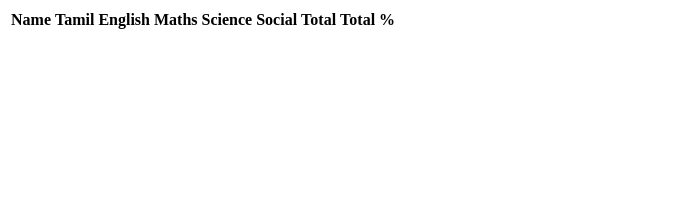
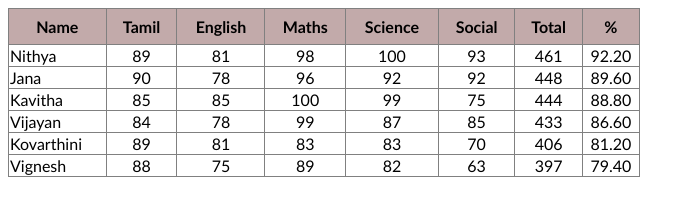
Before and after one commit to nithyavbs/learn, a plain HTML site: page index.html in a window 1280 px wide. Shown: the whole page, without its empty margins (0-695 px from the left). Drawn offline with Linux system fonts and the light colour scheme.

Commit message:
student table sort

```diff
--- a/index.html
+++ b/index.html
@@ -1,22 +1,169 @@
+<!DOCTYPE html>
 <html>
+
 <head>
-        <title>Learning Json</title>
+    <title>Reading JSON</title>
+<style>
+    table {
+  border-collapse: collapse;
+  width: 50%;
+  cell-padding:6px;
+  font-family: 'Gill Sans', 'Gill Sans MT', Calibri, 'Trebuchet MS', sans-serif;
+}
+
+th {
+  text-align: center;
+  padding: 8px;
+  background-color: #c2aaaa;
+}
+</style>
+    <script>
+
+
+        function sortTable() {
+            var table, rows, switching, i, x, y, shouldSwitch;
+            table = document.getElementById("studentsTable");
+            switching = true;
+            /* Make a loop that will continue until
+            no switching has been done: */
+            while (switching) {
+                // Start by saying: no switching is done:
+                switching = false;
+                rows = table.rows;
+                /* Loop through all table rows (except the
+                first, which contains table headers): */
+                for (i = 1; i < (rows.length - 1); i++) {
+                    // Start by saying there should be no switching:
+                    shouldSwitch = false;
+                    /* Get the two elements you want to compare,
+                    one from current row and one from the next: */
+                    x = rows[i].getElementsByTagName("TD")[6];
+                    y = rows[i + 1].getElementsByTagName("TD")[6];
+                    // Check if the two rows should switch place:
+                    if (x.innerHTML.toLowerCase() < y.innerHTML.toLowerCase()) {
+                        // If so, mark as a switch and break the loop:
+                        shouldSwitch = true;
+                        break;
+                    }
+                }
+                if (shouldSwitch) {
+                    /* If a switch has been marked, make the switch
+                    and mark that a switch has been done: */
+                    rows[i].parentNode.insertBefore(rows[i + 1], rows[i]);
+                    switching = true;
+                }
+            }
+        }
+
+        function populateTable() {
+            var table = document.getElementById("studentsTable");
+
+            var students = [
+                {
+                    "name": "Nithya",
+                    "tamil": 89,
+                    "english": 81,
+                    "maths": 98,
+                    "science": 100,
+                    "social": 93
+                },
+                {
+                    "name": "Vignesh",
+                    "tamil": 88,
+                    "english": 75,
+                    "maths": 89,
+                    "science": 82,
+                    "social": 63
+                },
+                {
+                    "name": "Jana",
+                    "tamil": 90,
+                    "english": 78,
+                    "maths": 96,
+                    "science": 92,
+                    "social": 92
+                },
+                {
+                    "name": "Kovarthini",
+                    "tamil": 89,
+                    "english": 81,
+                    "maths": 83,
+                    "science": 83,
+                    "social": 70
+                },
+                {
+                    "name": "Vijayan",
+                    "tamil": 84,
+                    "english": 78,
+                    "maths": 99,
+                    "science": 87,
+                    "social": 85
+                },
+                {
+                    "name": "Kavitha",
+                    "tamil": 85,
+                    "english": 85,
+                    "maths": 100,
+                    "science": 99,
+                    "social": 75
+                }
+            ];
+
+            for (var i = 0; i < students.length; i++) {
+                var student = students[i];
+                var row = table.insertRow(i + 1);
+                var col1 = row.insertCell(0);
+                var col2 = row.insertCell(1);
+                var col3 = row.insertCell(2);
+                var col4 = row.insertCell(3);
+                var col5 = row.insertCell(4);
+                var col6 = row.insertCell(5);
+                var col7 = row.insertCell(6);
+                var col8 = row.insertCell(7);
+
+                col2.style.textAlign = "center";
+                col3.style.textAlign = "center";
+                col4.style.textAlign = "center";
+                col5.style.textAlign = "center";
+                col6.style.textAlign = "center";
+                col7.style.textAlign = "center";
+                col8.style.textAlign = "center";
+
+                col1.innerHTML = student.name;
+                col2.innerHTML = student.tamil;
+                col3.innerHTML = student.english;
+                col4.innerHTML = student.maths;
+                col5.innerHTML = student.science;
+                col6.innerHTML = student.social;
+
+                var total = student.tamil + student.english + student.maths + student.science + student.social;
+                var avg = (total / 5).toFixed(2);
+
+                col7.innerHTML = total;
+                col8.innerHTML = avg;
+            }
+
+            sortTable();
+        }
+
+    </script>
 </head>
-    <body>
-        <table>
+
+<body onload="populateTable()">
+    <table border="1" id="studentsTable" class="table" class="th">
+        <thead  text-align: left; padding: 8px; >
             <tr>
-                <th>
-                    Name
-                </th>
+            <th>Name</th>
             <th>Tamil</th>
             <th>English</th>
             <th>Maths</th>
             <th>Science</th>
             <th>Social</th>
             <th>Total</th>
-                <th>Total</th>
             <th>%</th>
         </tr>
+    </thead>
     </table>
 </body>
+
 </html>
```
Also changed, not shown: student.json (+34 -0 lines). Lines whose indentation alone changed are shown as unchanged.
